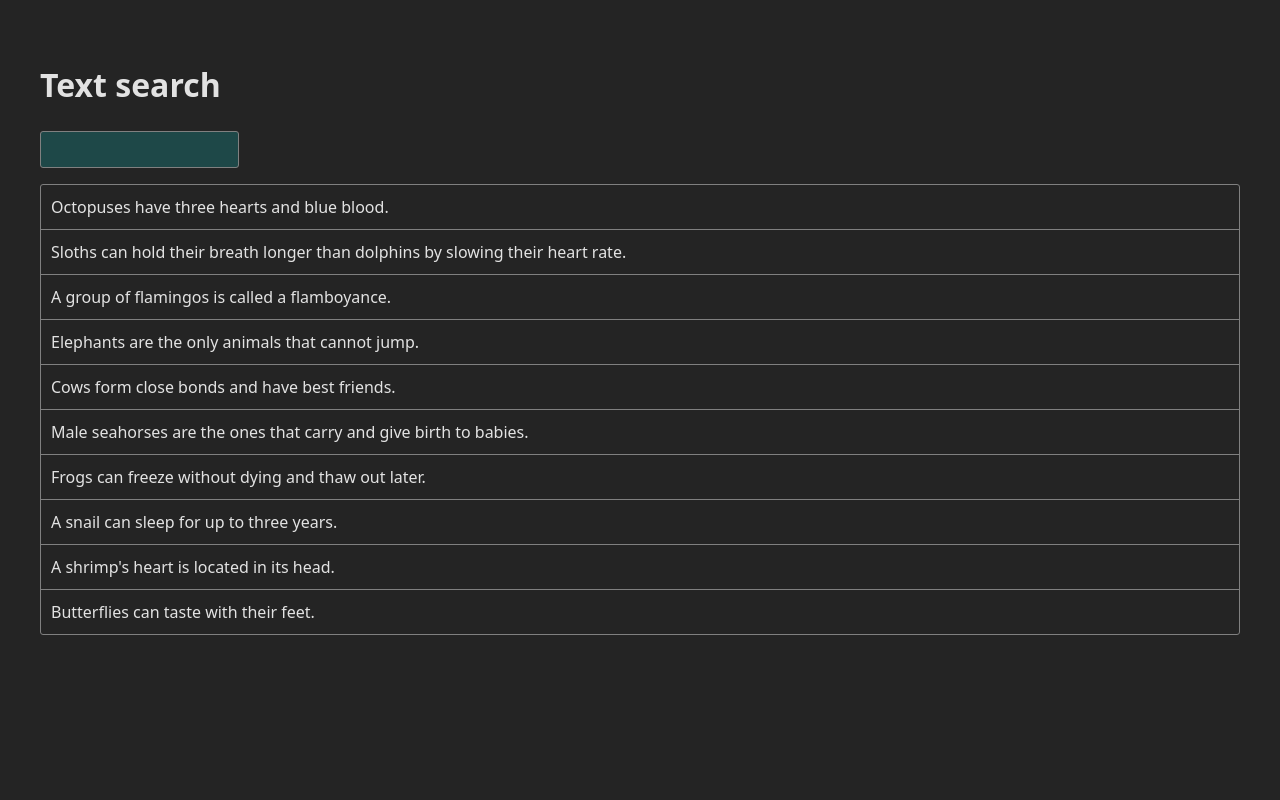
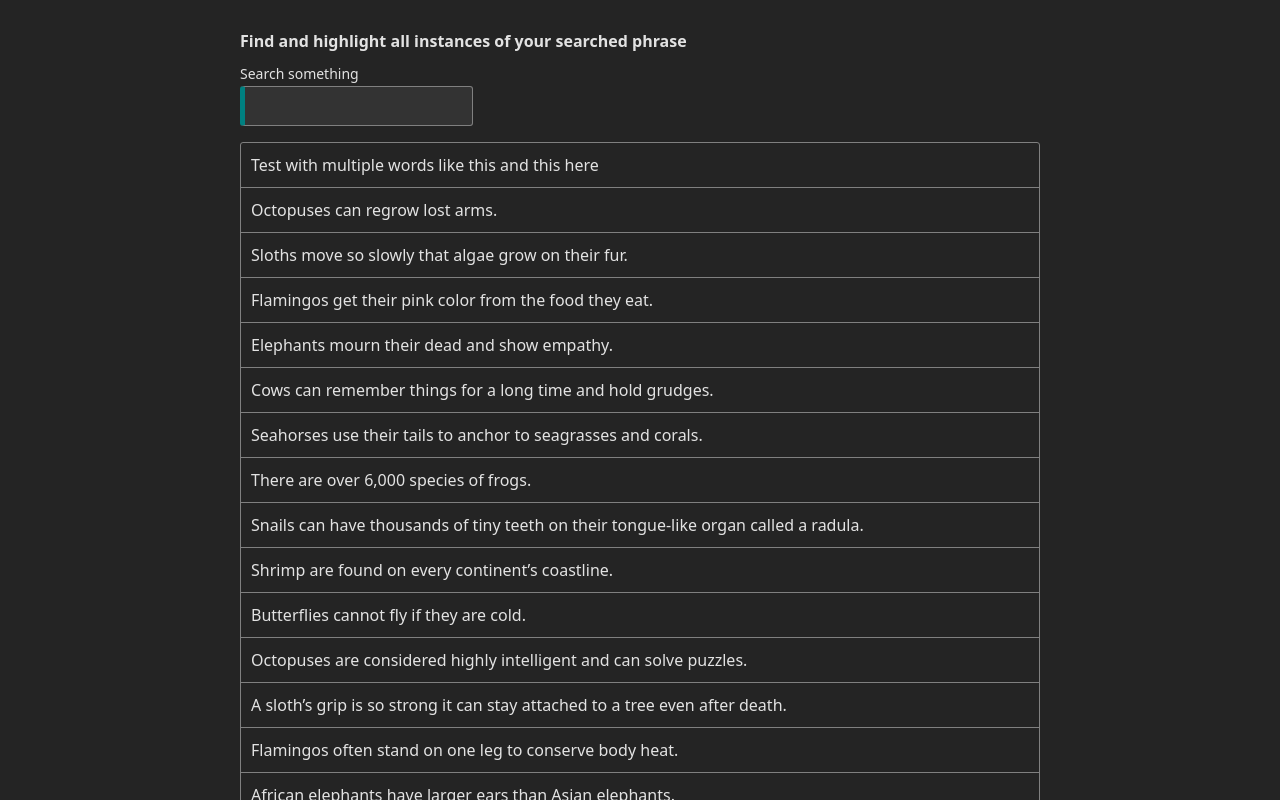
Before and after one commit to jacobbroughton/text-search, a React (Vite) app: page / in a window 1280 px wide. Shown: the top 800 px of the page. Built offline with nearby package versions, Linux system fonts and the light colour scheme.

Commit message:
it works! don't expect amazing performance though, lel

```diff
--- a/src/App.css
+++ b/src/App.css
@@ -1,52 +1,52 @@
 #root {
-  max-width: 1280px;
+  max-width: 800px;
   margin: 0 auto;
-  padding: 2rem;
+  padding: 10px;
   text-align: center;
 }
 
-input {
+div.search-container {
+  display: flex;
+  flex-direction: column;
+  align-items: flex-start;
+  gap: 2px;
+}
+
+div.search-container > label {
+  font-size: 0.875rem;
+}
+
+div.search-container > input {
   padding: 10px;
   border: 1px solid grey;
-  background-color: rgba(0, 255, 255, 0.164);
+  background-color: #333;
   margin-right: auto;
   border-radius: 3px;
   display: block;
   position: relative;
+  font-size: 1rem;
+  border-left: 5px teal solid;
 }
 
-input::before {
+div.search-container > input::before {
   content: "Search something";
+  display: block;
   position: absolute;
-  top: 0;
+  top: -10px;
   left: 0;
-  z-index: 1;
+  z-index: 3;
+  color: white;
 }
 
 h1 {
   text-align: start;
+  font-size: 1rem;
+
 }
 
 ul {
   list-style: none;
   border: 1px solid grey;
   padding: 0;
-  border-radius: 3px;;
+  border-radius: 3px;
 }
-
-ul > li {
-  padding: 10px;
-  text-align: start;
-  border-top: 1px solid grey
-}
-
-ul > li:first-child {
-  border-top: none;
-  border-top-left-radius: 3px;
-  border-top-right-radius: 3px;
-}
-
-ul > li:last-child {
-  border-bottom-left-radius: 3px;
-  border-bottom-right-radius: 3px;
-}
--- a/src/App.tsx
+++ b/src/App.tsx
@@ -1,12 +1,12 @@
 import { useEffect, useState } from "react";
 import jsonData from "./results.json";
 import "./App.css";
+import ResultListItem from "./components/ResultListItem/ResultListItem";
+import { ResultType } from "./types";
 
 function App() {
-  const [searchInput, setSearchInput] = useState("")
-  const [results, setResults] = useState<
-    { id: number; content: string; animal: string }[]
-  >([]);
+  const [searchInput, setSearchInput] = useState("");
+  const [results, setResults] = useState<ResultType[]>([]);
 
   useEffect(() => {
     async function fetchData() {
@@ -22,12 +22,17 @@ function App() {
 
   return (
     <>
-      <h1>Text search</h1>
-      <input value={searchInput} onChange={(e) => setSearchInput(e.target.value)}/>
+      <h1>Find and highlight all instances of your searched phrase</h1>
+      <div className="search-container">
+        <label>Search something</label>
+        <input value={searchInput} onChange={(e) => setSearchInput(e.target.value)} />
+      </div>
       <ul>
-        {results.map((result) => (
-          <li key={result.id}>{result.content}</li>
-        ))}
+        {results
+          .filter((result) => result.content.includes(searchInput))
+          .map((result) => (
+            <ResultListItem result={result} searchInput={searchInput} />
+          ))}
       </ul>
     </>
   );
--- /dev/null
+++ b/src/components/ResultListItem/ResultListItem.css
@@ -0,0 +1,21 @@
+li.result-list-item {
+  padding: 10px;
+  text-align: start;
+  border-top: 1px solid grey;
+  font-size: 1rem;
+}
+
+li.result-list-item:first-child {
+  border-top: none;
+  border-top-left-radius: 3px;
+  border-top-right-radius: 3px;
+}
+
+li.result-list-item:last-child {
+  border-bottom-left-radius: 3px;
+  border-bottom-right-radius: 3px;
+}
+
+li.result-list-item > span.highlighted {
+  background-color: rgba(255, 255, 0, 0.25);
+}
--- /dev/null
+++ b/src/components/ResultListItem/ResultListItem.tsx
@@ -0,0 +1,69 @@
+import { ResultType } from "../../types";
+import "./ResultListItem.css";
+
+const ResultListItem = ({
+  result,
+  searchInput,
+}: {
+  result: ResultType;
+  searchInput: string;
+}) => {
+  const matchingPairsOfIndexes = [];
+
+  let startingIndex: number = -1;
+  let endingIndex: number = -1;
+  let searchInputIndex: number = 0;
+
+  for (let i = 0; i < result.content.length; i++) {
+    const str: string = result.content;
+    if (startingIndex === -1 && str[i] === searchInput[0]) {
+      startingIndex = i;
+    }
+
+    if (endingIndex - startingIndex + 1 === searchInput.length) {
+      matchingPairsOfIndexes.push([startingIndex, endingIndex]);
+      startingIndex = -1;
+      endingIndex = -1;
+      searchInputIndex = 0;
+      continue;
+    }
+
+    if (startingIndex !== -1 && str[i] !== searchInput[searchInputIndex]) {
+      startingIndex = -1;
+      endingIndex = -1;
+      searchInputIndex = 0;
+      continue;
+    }
+
+    const matchingSoFar = startingIndex !== -1;
+    const lettersMatch = str[i] === searchInput[searchInputIndex];
+
+    if (matchingSoFar && lettersMatch) {
+      endingIndex = i;
+      searchInputIndex += 1;
+    }
+  }
+
+  console.log(matchingPairsOfIndexes);
+
+  const highlightedIndexHashMap: { [key: string]: string } = {};
+
+  for (let i = 0; i < matchingPairsOfIndexes.length; i++) {
+    let indexCounter = matchingPairsOfIndexes[i][0];
+
+    while (indexCounter <= matchingPairsOfIndexes[i][1]) {
+      highlightedIndexHashMap[`${indexCounter}`] = "highlighted";
+      indexCounter += 1;
+    }
+  }
+
+  return (
+    <li key={result.id} className="result-list-item">
+      {result.content.split("").map((character, i) => {
+        return <span className={`${highlightedIndexHashMap[i] || ""}`}>{character}</span>;
+      })}
+    </li>
+  );
+};
+
+export default ResultListItem;
--- a/src/results.json
+++ b/src/results.json
@@ -2,54 +2,259 @@
   "resultsCount": 10,
   "data": [
     {
+      "id": 999,
+      "animal": "octopus",
+      "content": "Test with multiple words like this and this here"
+    },
+    {
       "id": 1,
       "animal": "octopus",
-      "content": "Octopuses have three hearts and blue blood."
+      "content": "Octopuses can regrow lost arms."
     },
     {
       "id": 2,
       "animal": "sloth",
-      "content": "Sloths can hold their breath longer than dolphins by slowing their heart rate."
+      "content": "Sloths move so slowly that algae grow on their fur."
     },
     {
       "id": 3,
       "animal": "flamingo",
-      "content": "A group of flamingos is called a flamboyance."
+      "content": "Flamingos get their pink color from the food they eat."
     },
     {
       "id": 4,
       "animal": "elephant",
-      "content": "Elephants are the only animals that cannot jump."
+      "content": "Elephants mourn their dead and show empathy."
     },
     {
       "id": 5,
       "animal": "cow",
-      "content": "Cows form close bonds and have best friends."
+      "content": "Cows can remember things for a long time and hold grudges."
     },
     {
       "id": 6,
       "animal": "seahorse",
-      "content": "Male seahorses are the ones that carry and give birth to babies."
+      "content": "Seahorses use their tails to anchor to seagrasses and corals."
     },
     {
       "id": 7,
       "animal": "frog",
-      "content": "Frogs can freeze without dying and thaw out later."
+      "content": "There are over 6,000 species of frogs."
     },
     {
       "id": 8,
       "animal": "snail",
-      "content": "A snail can sleep for up to three years."
+      "content": "Snails can have thousands of tiny teeth on their tongue-like organ called a radula."
     },
     {
       "id": 9,
       "animal": "shrimp",
-      "content": "A shrimp's heart is located in its head."
+      "content": "Shrimp are found on every continent\u2019s coastline."
     },
     {
       "id": 10,
       "animal": "butterfly",
-      "content": "Butterflies can taste with their feet."
+      "content": "Butterflies cannot fly if they are cold."
+    },
+    {
+      "id": 11,
+      "animal": "octopus",
+      "content": "Octopuses are considered highly intelligent and can solve puzzles."
+    },
+    {
+      "id": 12,
+      "animal": "sloth",
+      "content": "A sloth\u2019s grip is so strong it can stay attached to a tree even after death."
+    },
+    {
+      "id": 13,
+      "animal": "flamingo",
+      "content": "Flamingos often stand on one leg to conserve body heat."
+    },
+    {
+      "id": 14,
+      "animal": "elephant",
+      "content": "African elephants have larger ears than Asian elephants."
+    },
+    {
+      "id": 15,
+      "animal": "cow",
+      "content": "Cows have four stomach compartments."
+    },
+    {
+      "id": 16,
+      "animal": "seahorse",
+      "content": "Seahorses have no stomach and must eat constantly."
+    },
+    {
+      "id": 17,
+      "animal": "frog",
+      "content": "Some frogs can leap over 20 times their body length."
+    },
+    {
+      "id": 18,
+      "animal": "snail",
+      "content": "Snails move using a muscular foot that produces mucus."
+    },
+    {
+      "id": 19,
+      "animal": "shrimp",
+      "content": "Shrimp can change color to blend in with surroundings."
+    },
+    {
+      "id": 20,
+      "animal": "butterfly",
+      "content": "Butterflies undergo complete metamorphosis from caterpillar to adult."
+    },
+    {
+      "id": 21,
+      "animal": "octopus",
+      "content": "Octopuses can change the texture of their skin to blend into their surroundings."
+    },
+    {
+      "id": 22,
+      "animal": "sloth",
+      "content": "Sloths come down from trees only once a week to defecate."
+    },
+    {
+      "id": 23,
+      "animal": "flamingo",
+      "content": "Flamingos form strong pair bonds during mating season."
+    },
+    {
+      "id": 24,
+      "animal": "elephant",
+      "content": "Elephants use their trunks to smell, breathe, trumpet, drink, and grab things."
+    },
+    {
+      "id": 25,
+      "animal": "cow",
+      "content": "Cows lie down and stand up around 14 times a day."
+    },
+    {
+      "id": 26,
+      "animal": "seahorse",
+      "content": "Seahorses swim upright unlike most fish."
+    },
+    {
+      "id": 27,
+      "animal": "frog",
+      "content": "Frogs use their eyes to help push food down their throat."
+    },
+    {
+      "id": 28,
+      "animal": "snail",
+      "content": "Some species of snail can live up to 25 years."
+    },
+    {
+      "id": 29,
+      "animal": "shrimp",
+      "content": "Some shrimp species can snap their claws to create bubbles that stun prey."
+    },
+    {
+      "id": 30,
+      "animal": "butterfly",
+      "content": "Butterflies taste with their feet using chemoreceptors."
+    },
+    {
+      "id": 31,
+      "animal": "octopus",
+      "content": "Some octopuses use coconut shells as mobile shelters."
+    },
+    {
+      "id": 32,
+      "animal": "sloth",
+      "content": "Sloths have a four-part stomach to help digest tough leaves."
+    },
+    {
+      "id": 33,
+      "animal": "flamingo",
+      "content": "Flamingos filter-feed by holding their beaks upside down in the water."
+    },
+    {
+      "id": 34,
+      "animal": "elephant",
+      "content": "Elephants communicate using infrasound below human hearing levels."
+    },
+    {
+      "id": 35,
+      "animal": "cow",
+      "content": "Cows have nearly 300-degree panoramic vision."
+    },
+    {
+      "id": 36,
+      "animal": "seahorse",
+      "content": "Seahorses mate for life in many species."
+    },
+    {
+      "id": 37,
+      "animal": "frog",
+      "content": "Frogs absorb water through their skin instead of drinking."
+    },
+    {
+      "id": 38,
+      "animal": "snail",
+      "content": "Some land snails can climb trees and even glass."
+    },
+    {
+      "id": 39,
+      "animal": "shrimp",
+      "content": "Cleaner shrimp remove parasites from other fish."
+    },
+    {
+      "id": 40,
+      "animal": "butterfly",
+      "content": "Butterflies have a liquid diet and drink nectar using a proboscis."
+    },
+    {
+      "id": 41,
+      "animal": "octopus",
+      "content": "Octopuses have no bones, allowing them to squeeze through tiny gaps."
+    },
+    {
+      "id": 42,
+      "animal": "sloth",
+      "content": "Sloths can turn their heads up to 270 degrees."
+    },
+    {
+      "id": 43,
+      "animal": "flamingo",
+      "content": "Baby flamingos are born with gray feathers."
+    },
+    {
+      "id": 44,
+      "animal": "elephant",
+      "content": "Elephants have excellent memories and can recognize individuals after years."
+    },
+    {
+      "id": 45,
+      "animal": "cow",
+      "content": "Cows can smell something up to six miles away."
+    },
+    {
+      "id": 46,
+      "animal": "seahorse",
+      "content": "Seahorses are poor swimmers and often rely on camouflage."
+    },
+    {
+      "id": 47,
+      "animal": "frog",
+      "content": "Some frogs are poisonous and can be lethal to predators."
+    },
+    {
+      "id": 48,
+      "animal": "snail",
+      "content": "Snails are hermaphrodites, meaning they have both male and female organs."
+    },
+    {
+      "id": 49,
+      "animal": "shrimp",
+      "content": "Shrimp have compound eyes that give them a wide field of vision."
+    },
+    {
+      "id": 50,
+      "animal": "butterfly",
+      "content": "Some butterflies migrate thousands of miles, like the monarch."
     }
   ]
 }
--- /dev/null
+++ b/src/types.ts
@@ -0,0 +1 @@
+export type ResultType = { id: number; content: string; animal: string }
```
